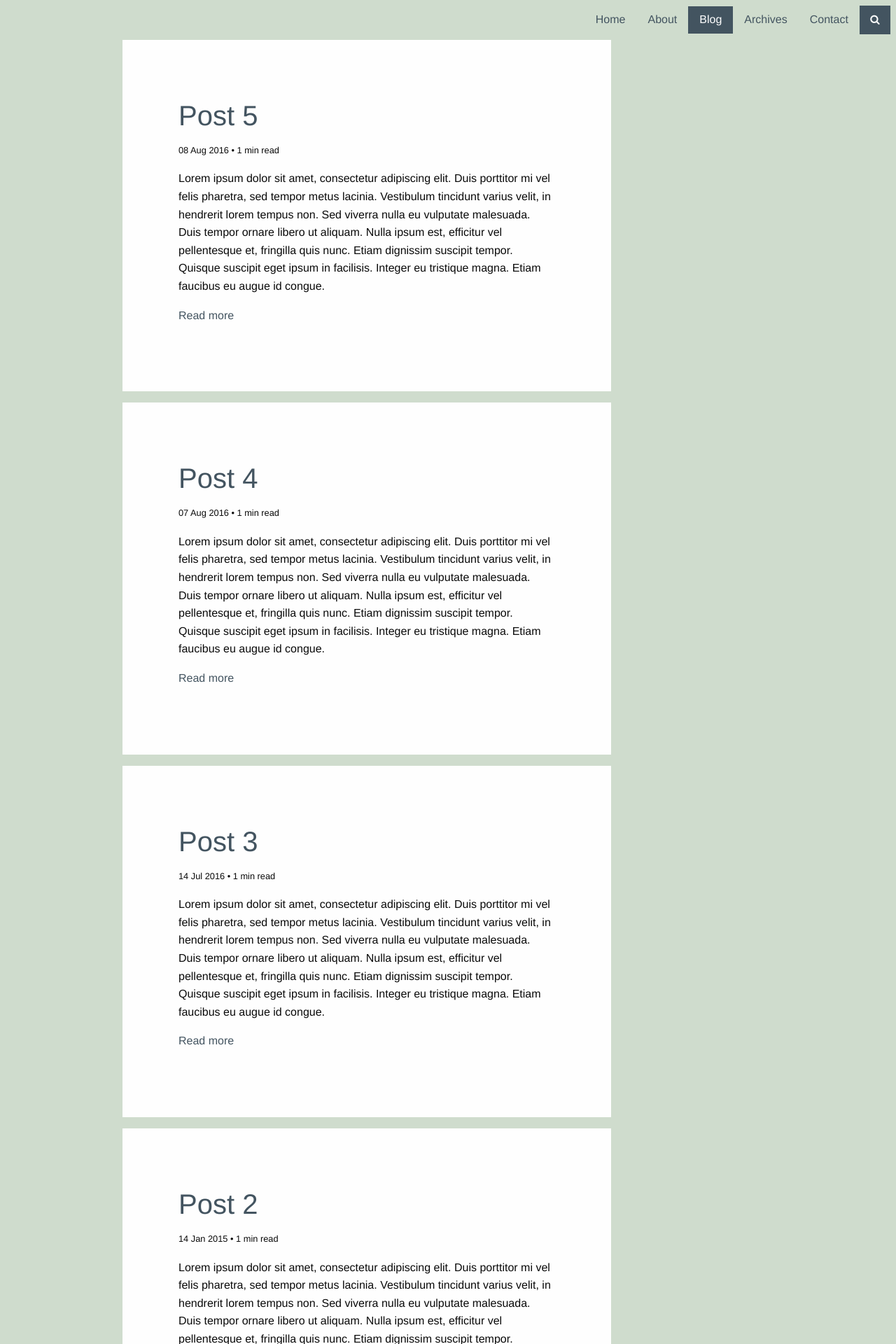
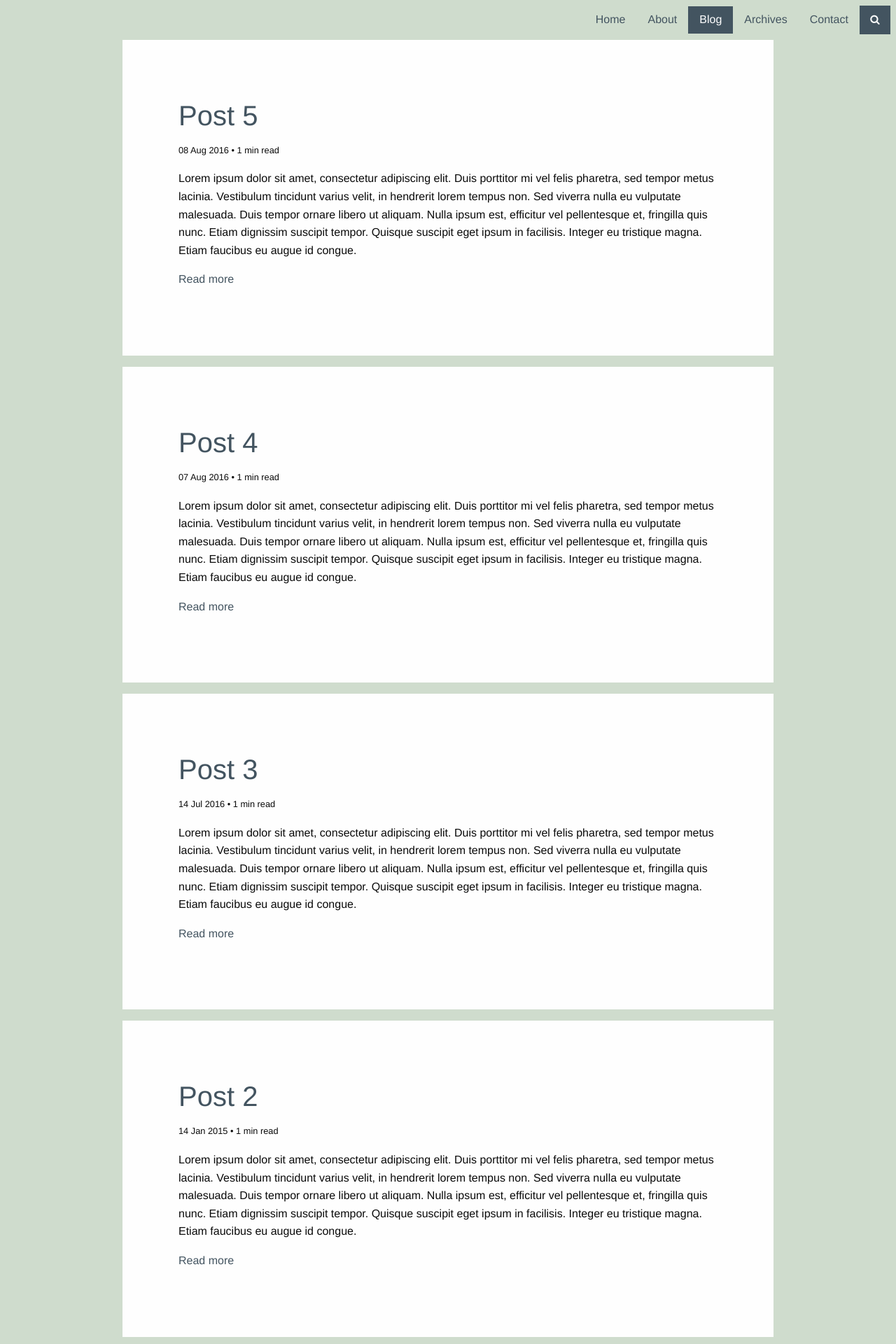
Before and after one commit to yanyil/jekyll-blog, a Jekyll site: the page built from blog/index.html, in a window 1280 px wide. Shown: the top 1920 px of the page at 70% size. Built offline with Jekyll 4.4.1, drawn with Linux system fonts in a browser that asks for light colours; the list of posts is cut into pages by our own code.

Commit message:
Remove redundant foundation row columns class in post list

```diff
--- a/blog/index.html
+++ b/blog/index.html
@@ -3,7 +3,6 @@ title: Blog
 ---
 
 {% for post in paginator.posts %}
-<div class="row medium-10 large-9 columns">
   <article class="post-list">
     <header>
       <h2>
@@ -16,7 +15,6 @@ title: Blog
       <a href="{{ post.url | prepend: site.github.url }}">Read more</a>
     </p>
   </article>
-</div>
 {% endfor %}
 
 {% include paginator.html %}
```
